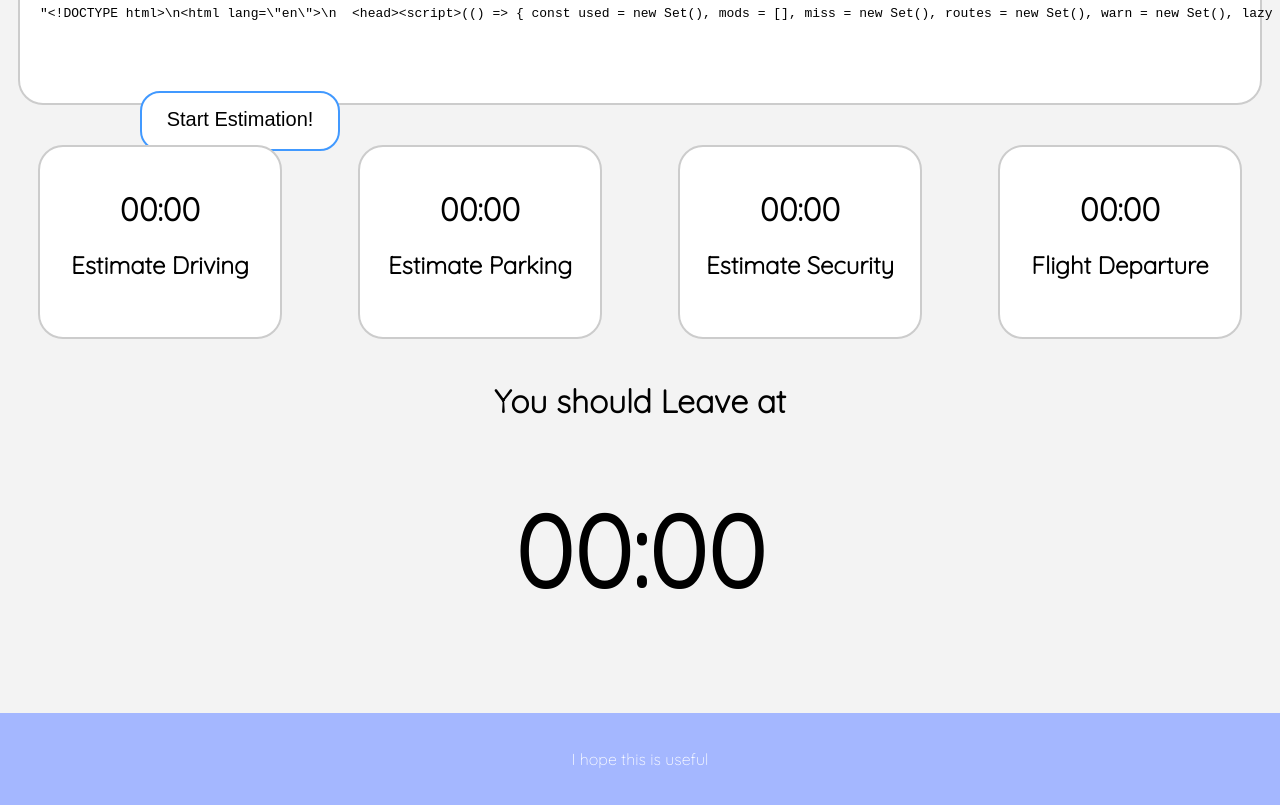
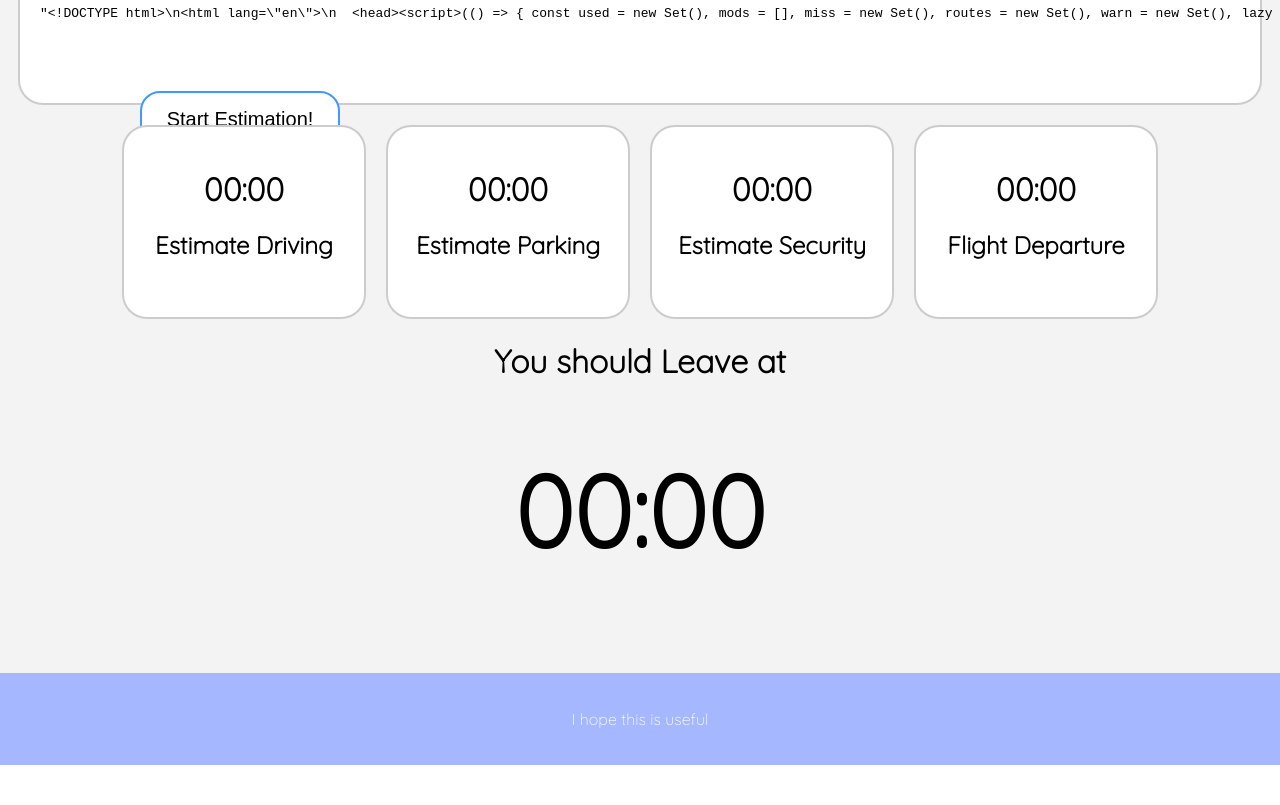
Before and after one commit to isayiahlim/AirExpress.frontEnd, a React (Create React App) app: page / in a window 1280 px wide. Shown: the part 1500-2305 px from the top of the page. After the commit the page ends 2265 px from the top, so only its background shows below. Built offline with nearby package versions, Linux system fonts and the light colour scheme.

Commit message:
FlightNumber Working
If the user types in the right flightnumber it will display the right time

```diff
--- a/src/App.js
+++ b/src/App.js
@@ -42,9 +42,18 @@ const TitleComponent = () => {
   ]);
 
   const [changePartTime, setChangePartTime] = useState('00:00');
+  const [isFlightNumberCorrect, setIsFlightNumberCorrect] = useState(false);
+
+  const handleFlightInputChange = (flightNumber) => {
+    if (flightNumber === '135246') {
+      setIsFlightNumberCorrect(true);
+    } else {
+      setIsFlightNumberCorrect(false);
+    }
+  };
 
   const handleCalculateClick = () => {
-    // Update times for each box when Calculate button is clicked
+    if (isFlightNumberCorrect) {
       const updatedTimes = times.map(item => {
         // Logic to assign different times to each box (you can adjust these values)
         switch (item.id) {
@@ -62,7 +71,11 @@ const TitleComponent = () => {
       });
       setChangePartTime('12:00 PM');
       setTimes(updatedTimes);
+    }
   };
+
+
+
 
   return (
     <div style={{ textAlign: 'center', backgroundColor: '#F3F3F3' }} className="Quicksand">
@@ -109,7 +122,7 @@ const TitleComponent = () => {
         <div className="dropdown-container" style={{ display: 'flex', alignItems: 'center', margin: '0 auto', width: 'fit-content' }}>
           <p style={{ fontSize: '30px', fontWeight: 'bold', marginRight: '20px' }}>Input Flight Number</p>
           <div className="flight-selector" style={{ marginBottom: '8px' }}>
-            <FlightInput />
+            <FlightInput onFlightInputChange={handleFlightInputChange}/>
           </div>
         </div>
 
@@ -144,19 +157,41 @@ const TitleComponent = () => {
         </div>
       </div>
 
-      {/* Three boxes aligned horizontally */}
+      {isFlightNumberCorrect ? (
+        <div>
+          {/* Display only the four boxes horizontally */}
           <div style={{ display: 'flex', justifyContent: 'center', marginTop: '20px' }}>
             {times.map((box, index) => (
-          <div key={index} className="input-box" style={{ backgroundColor: '#FFF', width: '200px', height: '150px' }}>
+              <div key={index} className="input-box" style={{ backgroundColor: '#FFF', width: '200px', height: '150px', margin: '0 10px' }}>
                 <h1>{box.time}</h1>
                 <h2>{box.name}</h2>
               </div>
             ))}
           </div>
+          {/* Display 'You should Leave at' */}
           <div>
             <h1>You should Leave at</h1>
             <h1 style={{ fontSize: '100px' }}>{changePartTime}</h1>
           </div>
+        </div>
+      ) : (
+        <div>
+          {/* Display default times */}
+          <div style={{ display: 'flex', justifyContent: 'center', marginTop: '20px' }}>
+            {times.map((box, index) => (
+              <div key={index} className="input-box" style={{ backgroundColor: '#FFF', width: '200px', height: '150px', margin: '0 10px' }}>
+                <h1>00:00</h1>
+                <h2>{box.name}</h2>
+              </div>
+            ))}
+          </div>
+          {/* Display default 'You should Leave at' */}
+          <div>
+            <h1>You should Leave at</h1>
+            <h1 style={{ fontSize: '100px' }}>00:00</h1>
+          </div>
+        </div>
+      )}
 
       {/* Bottom Box */}
       <div style={{ backgroundColor: '#A4B7FF', padding: '20px 0', marginTop: '100px' }}>
--- a/src/InputFlight.js
+++ b/src/InputFlight.js
@@ -3,12 +3,10 @@
 import React from 'react';
 import './App.css'; // Import the FlightInput CSS file
 
-const FlightInput = () => {
-  const handleFlightInputChange = (e) => {
-    // Handle changes in the flight input textbox
-    const flightNumber = e.target.value;
-    console.log('Flight Number:', flightNumber);
-    // Perform any actions based on the flight number input
+const FlightInput = ({ onFlightInputChange }) => {
+  const handleInputChange = (event) => {
+    const inputValue = event.target.value;
+    onFlightInputChange(inputValue);
   };
 
 
@@ -19,7 +17,7 @@ const FlightInput = () => {
           type="text"
           id="flightInput"
           placeholder="Enter flight number"
-          onChange={handleFlightInputChange}
+          onChange={handleInputChange}
           className="flight-input"
           style={{ border: 'none',  marginLeft: '50px' }}
         />
```
Lines whose indentation alone changed are shown as unchanged.
